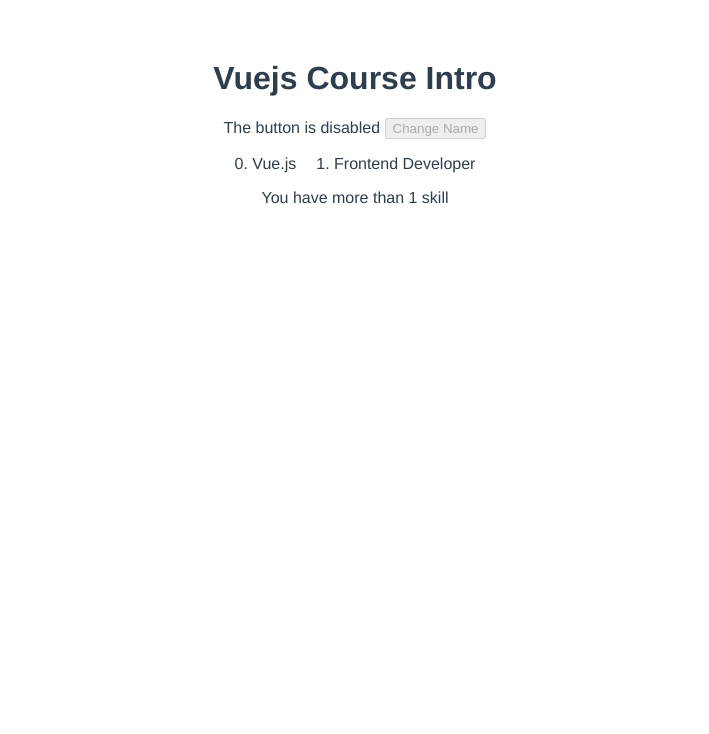
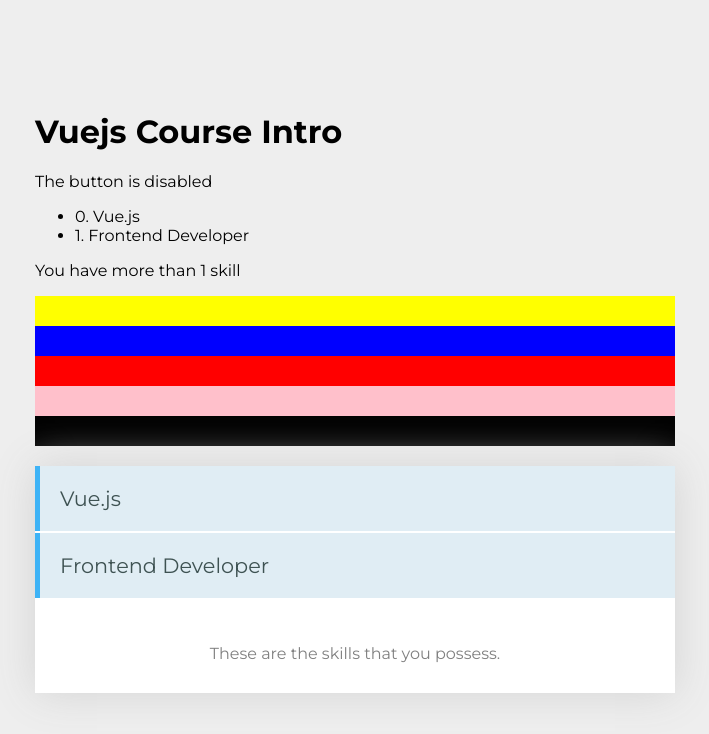
Before and after one commit to Eazybright/Practising-vuejs, a Vue app: page / in a window 1280 px wide. Shown: the top 734 px of the page, without its empty margins (285-994 px from the left). Built offline with nearby package versions, Linux system fonts and the light colour scheme.

Commit message:
learnt style binding

```diff
--- a/src/App.vue
+++ b/src/App.vue
@@ -18,12 +18,29 @@
 </script>
 
 <style>
+  @import url('https://fonts.googleapis.com/css?family=Montserrat:400,700');
+
+  body {
+    background-color: #EEEEEE;
+    font-family: 'Montserrat', sans-serif;
+    display: grid;
+    grid-template-rows: auto;
+    justify-items: center;
+    align-items: center;
+  }
+  body, html {
+    margin: 0;
+    height: 100%;
+  }
   #app {
+      width: 50%;
+  }
+  /* #app {
     font-family: Avenir, Helvetica, Arial, sans-serif;
     -webkit-font-smoothing: antialiased;
     -moz-osx-font-smoothing: grayscale;
     text-align: center;
     color: #2c3e50;
     margin-top: 60px;
-}
+  } */
 </style>
--- a/src/components/Skills.vue
+++ b/src/components/Skills.vue
@@ -1,12 +1,11 @@
 <template>
   <div class="skills">
-    <!-- <h1>{{ msg }}</h1> -->
     <div class="name">
       <h1 v-once>{{name}}</h1>
     </div>
     <div class="button">
       {{ btnState ? 'The button is disabled' : 'The button is active'}}
-      <button v-on:click="changeName" v-bind:disabled="btnState">Change Name</button>
+      <!-- <button v-on:click="changeName" v-bind:disabled="btnState">Change Name</button> -->
     </div>
     <div class="holder">
       <ul>
@@ -14,6 +13,31 @@
       </ul>
       <p v-if="skills.length >= 1">You have more than 1 skill</p>
       <p v-else>You have {{skills.length}} skill</p>
+
+      <!-- class binding -->
+      <div v-bind:class="{ alert_yellow: showAlert }"></div>
+
+      <!-- multiple class binding -->
+      <div v-bind:class="{ alert_blue: showAlert, 'another-class': showClass }"></div>
+
+      <!-- class binding with an object -->
+      <div v-bind:class="alertObject"></div>
+
+      <!-- style binding -->
+      <div v-bind:style="{ backgroundColor: bgColor, width: bgWidth, height: bgHeight }"></div>
+
+      <!-- style binding with object -->
+      <div v-bind:style="styleObject"></div>
+
+    </div>
+
+    <div class="container">
+      <div class="skill-set">
+        <ul>
+          <li v-for="(data, index) in skills" :key='index'>{{data.skill}}</li>
+        </ul>
+        <p>These are the skills that you possess.</p>
+      </div>
     </div>
   </div>
 </template>
@@ -28,7 +52,21 @@
       skills: [
         { "skill": "Vue.js" },
         { "skill": "Frontend Developer" }
-      ]
+      ],
+      showAlert: true,
+      showClass: false,
+      alertObject:{
+        alert_red: true
+      },
+      bgColor: 'pink',
+      bgWidth: '100%',
+      bgHeight: '30px',
+      styleObject: {
+        backgroundColor: 'black',
+        width: '100%',
+        height: '30px'
+      }
+      // showClass: true
     }
   }
   // props: {
@@ -39,21 +77,51 @@
 
 <!-- Add "scoped" attribute to limit CSS to this component only -->
 <style scoped>
-body {
-  background-color: #fff457;
-}
-h3 {
-  margin: 40px 0 0;
-}
-ul {
-  list-style-type: none;
-  padding: 0;
-}
-li {
-  display: inline-block;
-  margin: 0 10px;
-}
-a {
-  color: #42b983;
-}
+  .skill-set {
+    background: #fff;
+  }
+
+  .skill-set ul {
+    margin: 0;
+    padding: 0;
+    list-style-type: none;
+  }
+
+  .skill-set ul li {
+    padding: 20px;
+    font-size: 1.3em;
+    background-color: #E0EDF4;
+    border-left: 5px solid #3EB3F6;
+    margin-bottom: 2px;
+    color: #3E5252;
+  }
+
+  .skill-set p {
+    text-align:center;
+    padding: 30px 0;
+    color: gray;
+  }
+
+  .container {
+    box-shadow: 0px 0px 40px lightgray;
+    margin-top: 20px;
+  }
+
+  .alert_yellow {
+    background-color: yellow;
+    width:100%;
+    height: 30px;
+  }
+
+  .alert_blue {
+    background-color: blue;
+    width:100%;
+    height: 30px;
+  }
+
+  .alert_red {
+    background-color: red;
+    width:100%;
+    height: 30px;
+  }
 </style>
```
Lines whose indentation alone changed are shown as unchanged.
